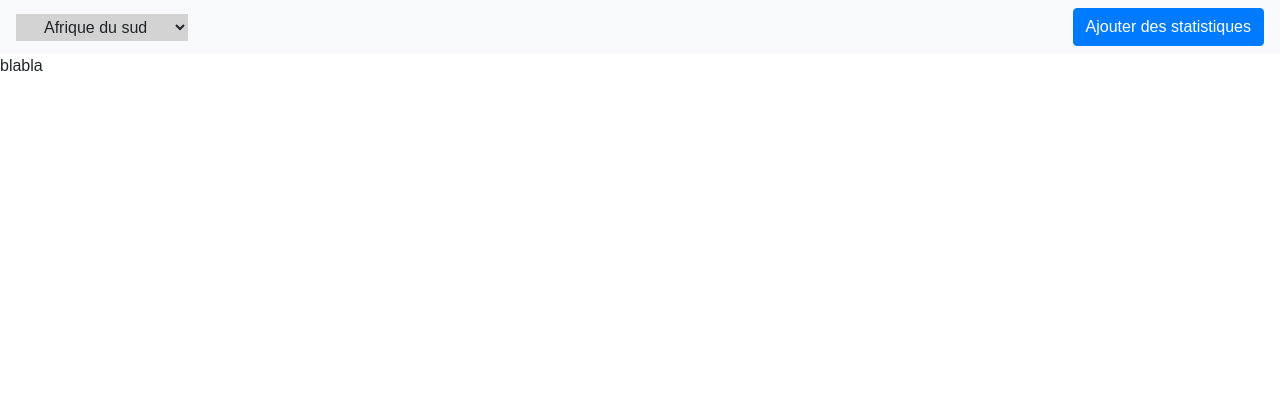
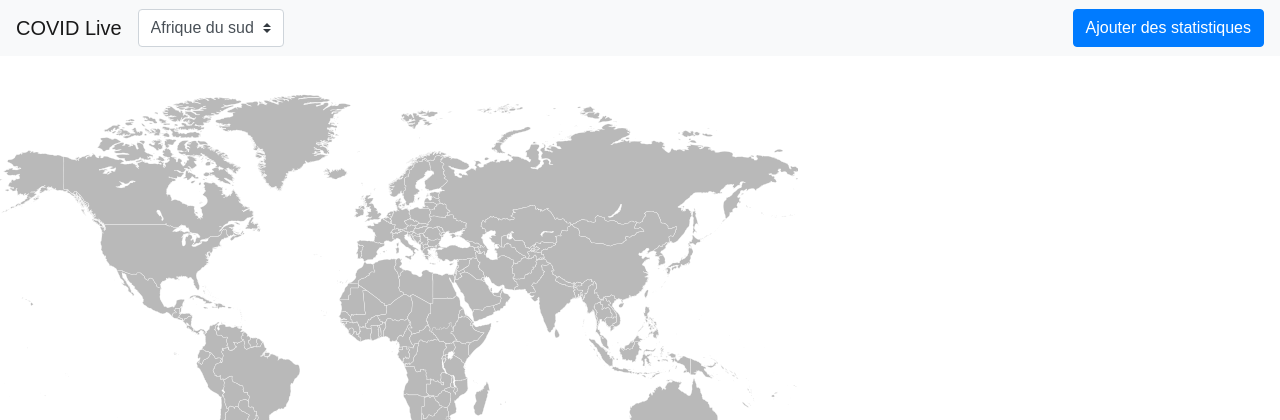
Before and after one commit to boukamalou/Hackaton3, a PHP site: page / in a window 1280 px wide. Shown: the top 420 px of the page. Run offline with PHP 8.4, Linux system fonts and the light colour scheme; some libraries are stand-ins or nearby versions.

Commit message:
improve index

```diff
--- a/index.php
+++ b/index.php
@@ -3,7 +3,7 @@
 <!doctype html>
 <html lang="en">
     <head>
-        <title>Graphique</title>
+        <title>COVID Live</title>
         <!-- Required meta tags -->
         <meta charset="utf-8">
         <meta name="viewport" content="width=device-width, initial-scale=1, shrink-to-fit=no">
@@ -13,11 +13,12 @@
         <link rel="stylesheet" href="style.css" />
     </head>
         <nav class="navbar navbar-expand-lg navbar-light bg-light">
+            <a class="navbar-brand" href="#">COVID Live</a>
             <div class="collapse navbar-collapse" id="navbarSupportedContent">
 
                 <ul class="navbar-nav mr-auto">
                     <li class="nav-item dropdown">
-                        <select class="dropdown-item" id ="selectionner_pays">
+                        <select class="custom-select" id ="selectionner_pays">
                             <option class="dropdown-item" value="13">Afrique du sud</option>
                             <option class="dropdown-item" value="8">Algérie</option>
                             <option class="dropdown-item" value="4">Allemagne</option>
@@ -41,14 +42,14 @@
             </div>
 
             <div id="id01" class="modal">
-            <form id="formulaire_ajout" class="modal-content" method="post">
+            <form id="formulaire_ajout" class="modal-content p-4" method="post">
                 <div class="container">
                 <span onclick="document.getElementById('id01').style.display='none'" class="close" title="Close Modal">×</span>
                 <h1>Mettre à jour les statistiques</h1>
                 <div class="row">
             <div class="col-sm-6">
                 <label for="add_pays">Pays</label>
-                    <select id="add_pays">
+                    <select id="add_pays" class="custom-select">
                         <option value="13">Afrique du sud</option>
                         <option value="8">Algérie</option>
                         <option value="4">Allemagne</option>
@@ -117,7 +118,8 @@
         </nav>
     <body>
                 <div id="line_top_x">
-                    <p>blabla</p>
+                    <!-- 798x600 pixels -->
+                    <img src="798px-World_map_(Miller_cylindrical_projection,_blank).svg.png" alt="Carte du monde" />
                 </div>
 
 
```
